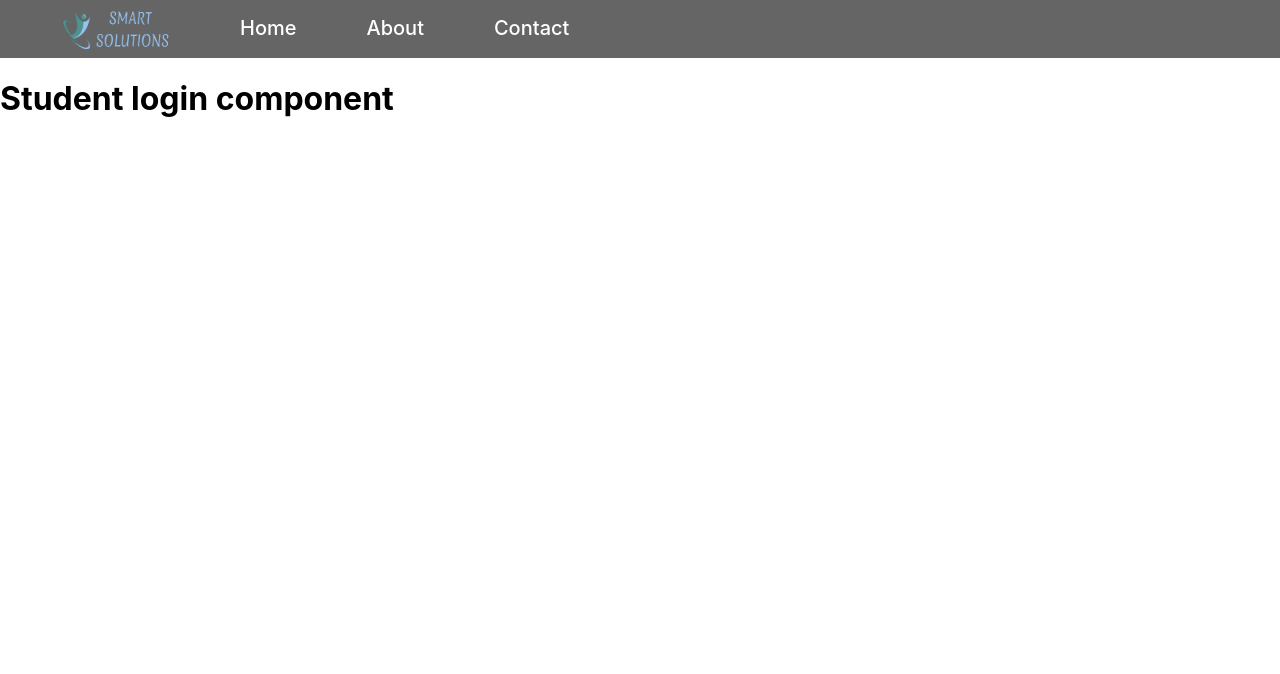
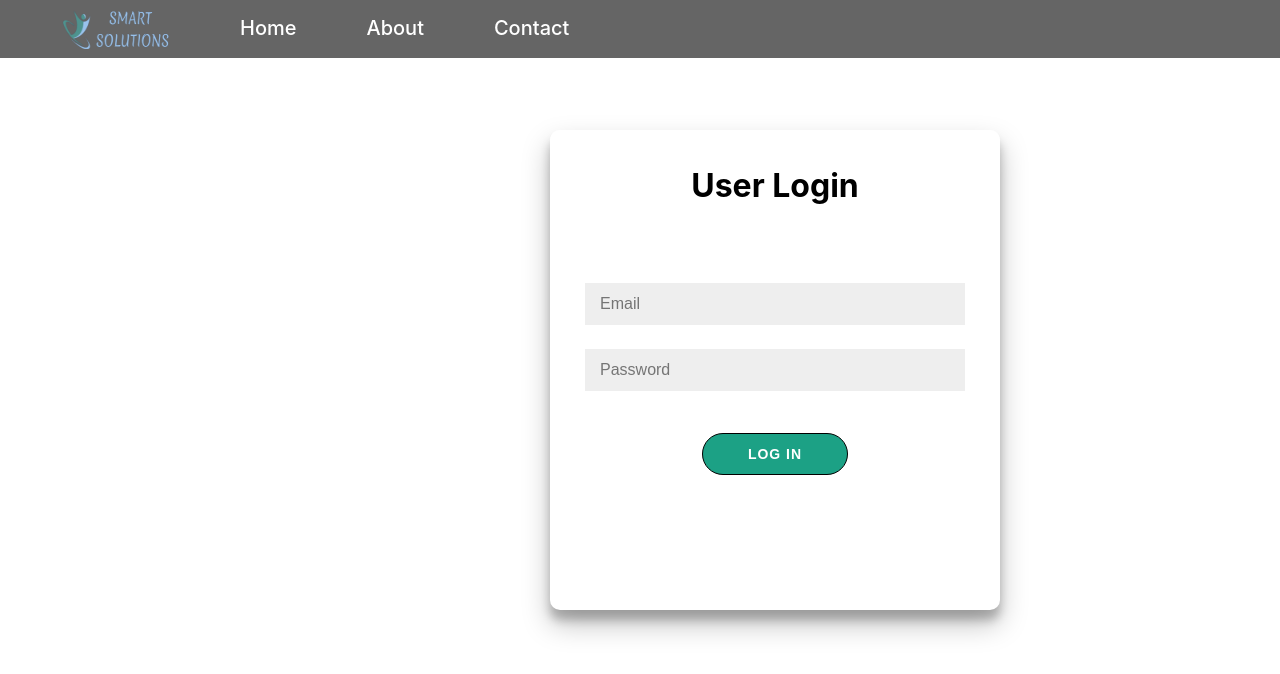
Before and after one commit to devXJatin/smart-solutions, a React (Create React App) app: page /home/user in a window 1280 px wide. Shown: the top 674 px of the page. Built offline with nearby package versions, Linux system fonts and the light colour scheme.

Commit message:
login page

```diff
--- a/src/App.css
+++ b/src/App.css
@@ -13,24 +13,18 @@ nav {
   margin-left: 130px;
 }
 
+
 .link {
   text-decoration: none;
   color: white;
   font-size: 20px;
   font-weight: 500;
   margin-left: 70px;
-
-  /* textDecoration:'none',
-    color:'white',
-    fontSize: '20px',
-    fontWeight: '500',
-    paddingLeft: '70px' */
 }
 .active {
   color: black;
   border-bottom: 2px solid azure;
   border-radius: 2px;
-
 }
 
 .logo {
@@ -65,3 +59,90 @@ nav {
   top: 220px;
   right: 380px;
 }
+/* login style */
+.userLogin h1 {
+  font-weight: bold;
+  margin-bottom: 70px;
+}
+
+button {
+  border-radius: 30px;
+  border: 1px solid #000000;
+  background-color: #1ca185;
+  color: #ffffff;
+  font-size: 14px;
+  font-weight: bold;
+  padding: 12px 45px;
+  letter-spacing: 1px;
+  text-transform: uppercase;
+  transition: transform 80ms ease-in;
+  margin-top: 26px;
+  outline: none;
+  cursor: pointer;
+}
+
+button:hover{
+    background-color: #27b697da;
+}
+
+button:active {
+  transform: scale(0.95);
+}
+
+button:focus {
+  outline: none;
+}
+
+button.ghost {
+  background-color: transparent;
+  border-color: #ffffff;
+}
+
+form {
+  background-color: #ffffff;
+  display: flex;
+  align-items: center;
+  justify-content: center;
+  flex-direction: column;
+  padding: 0 50px;
+  height: 75%;
+}
+
+input {
+  background-color: #eee;
+  border: none;
+  padding: 12px 15px;
+  margin: 8px 0;
+  width: 100%;
+  margin-bottom: 16px;
+  outline: none;
+  font-size: 16px;
+}
+
+.container {
+  background-color: #fff;
+  border-radius: 10px;
+  box-shadow: 0 14px 28px rgba(0, 0, 0, 0.25), 0 10px 10px rgba(0, 0, 0, 0.22);
+  position: absolute;
+  overflow: hidden;
+  width: 600px;
+  max-width: 450px;
+  min-height: 480px;
+  top: 130px;
+  left: 550px;
+}
+
+.form-container {
+  position: absolute;
+  top: 0;
+  height: 100%;
+  transition: all 0.6s ease-in-out;
+  text-align: center;
+}
+
+.sign-in-container {
+  left: 0;
+  width: 450px;
+  z-index: 2;
+  margin: auto;
+}
--- a/src/Components/Admin.js
+++ b/src/Components/Admin.js
@@ -1,9 +1,17 @@
 import React from 'react'
+import "../App.css"
 
 function Admin() {
     return (
-        <div>
-            <h1>Admin login</h1>
+        <div  className="container">
+        <div className="form-container sign-in-container">
+            <form className="userLogin" >
+                <h1>Admin Login</h1>
+                <input type="Email" required placeholder="Email" />
+                <input type="Password" required  placeholder="Password"/>
+                <button type="submit">Log in</button>
+            </form>
+        </div>
         </div>
     )
 }
--- a/src/Components/Home.js
+++ b/src/Components/Home.js
@@ -1,5 +1,6 @@
 import React from "react";
-import { Link } from "react-router-dom";
+import "../App.css"
+import { NavLink } from "react-router-dom";
 import { FaUserGraduate, FaUserTie } from "react-icons/fa";
 function Home() {
   return (
@@ -16,23 +17,23 @@ export default Home;
 //Student
 export const Student = () => {
   return (
-    <Link to="/home/user">
+    <NavLink to="/home/user" activeClassName="active">
       <div className="student">
         <FaUserGraduate className="icon" />
-        <h2 className="student-head">Student</h2>
+        <h2 className="student-head">User</h2>
       </div>
-    </Link>
+    </NavLink>
   );
 };
 
 //Admin Component
 export const Admin = () => {
   return (
-    <Link to="home/admin">
+    <NavLink to="home/admin">
       <div className="admin">
         <FaUserTie className="icon" />
         <h2 className="admin-head">Admin</h2>
       </div>
-    </Link>
+    </NavLink>
   );
 };
--- a/src/Components/Navbar.js
+++ b/src/Components/Navbar.js
@@ -9,7 +9,7 @@ function Navbar() {
           <img className="logo"src ={Logo}/>
       </header>
       <ul className="nav-links">
-          <NavLink to="/?" className="link" activeClassName="active" >Home</NavLink>
+          <NavLink to="/" className="link" activeClassName="active" >Home</NavLink>
           <NavLink to="/about" className="link" activeClassName="active" >About</NavLink>
           <NavLink to="/contact" className="link" activeClassName="active">Contact</NavLink>
       </ul>
--- a/src/Components/User.js
+++ b/src/Components/User.js
@@ -1,11 +1,31 @@
-import React from 'react'
+import React, {useState} from "react";
+function User() {
+    const [users, setUsers] = useState({
+        email :'',
+        password: ''
+    })
 
-function User() {
-    return (
-        <div>
-            <h1>Student login component</h1>
-        </div>
-    )
+    const handleUsername = (event)=>{
+
+
+    }
+
+
+    const handleSubmit = (event)=>{
+        event.preventDefault();
+    }
+  return (
+      <div  className="container">
+    <div className="form-container sign-in-container">
+        <form className="userLogin" onSubmit={handleSubmit}>
+            <h1>User Login</h1>
+            <input type="Email" required placeholder="Email" value={users.email} onChange={handleUsername}/>
+            <input type="Password" required  value={users.password} placeholder="Password"/>
+            <button type="submit">Log in</button>
+        </form>
+    </div>
+    </div>
+  );
 }
 
-export default User
+export default User;
```
